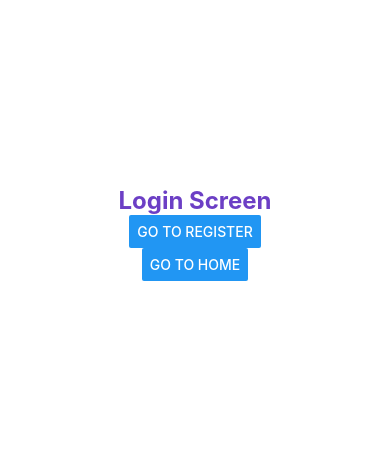
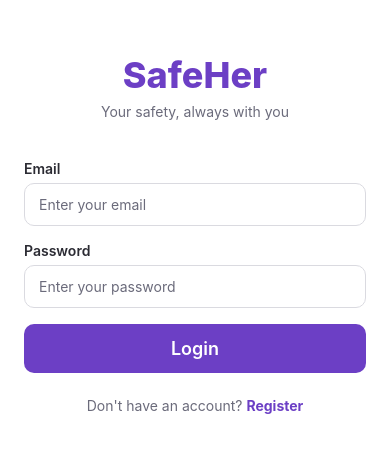
Before and after one commit to aastha888/SafeHer, a React Native app in the folder frontend/: screen /Login in a window 390 px wide. Shown: the part 189-642 px from the top of the page. Built offline with nearby package versions, Linux system fonts and the light colour scheme.

Commit message:
feat: create login screen with form validation

```diff
--- a/frontend/screens/LoginScreen.js
+++ b/frontend/screens/LoginScreen.js
@@ -1,18 +1,120 @@
-import React from 'react';
-import { View, Text, Button, StyleSheet } from 'react-native';
+import React, { useState } from 'react';
+import {
+  View,
+  Text,
+  StyleSheet,
+  TouchableOpacity,
+  KeyboardAvoidingView,
+  ScrollView,
+  Platform,
+} from 'react-native';
+
+import InputField from '../components/InputField';
+import Button from '../components/Button';
 import colors from '../constants/colors';
 import typography from '../constants/typography';
+import { validateEmail, validatePassword } from '../utils/validation';
 
 export default function LoginScreen({ navigation }) {
+  const [email, setEmail] = useState('');
+  const [password, setPassword] = useState('');
+  const [errors, setErrors] = useState({ email: '', password: '' });
+  const [formError, setFormError] = useState('');
+  const [loading, setLoading] = useState(false);
+
+  const handleEmailChange = (text) => {
+    setEmail(text);
+    setFormError('');
+    if (errors.email) setErrors({ ...errors, email: validateEmail(text) });
+  };
+
+  const handlePasswordChange = (text) => {
+    setPassword(text);
+    setFormError('');
+    if (errors.password) setErrors({ ...errors, password: validatePassword(text) });
+  };
+
+  const handleLogin = async () => {
+    const emailError = validateEmail(email);
+    const passwordError = validatePassword(password);
+    setErrors({ email: emailError, password: passwordError });
+    setFormError('');
+
+    if (emailError || passwordError) return;
+
+    setLoading(true);
+    // TODO (Task B1.6): replace this fake delay with the real API call
+    setTimeout(() => {
+      setLoading(false);
+      setFormError('Login API not connected yet');
+    }, 1500);
+  };
+
   return (
-    <View style={styles.container}>
-      <Text style={[typography.heading, { color: colors.primary }]}>Login Screen</Text>
-      <Button title="Go to Register" onPress={() => navigation.navigate('Register')} />
-      <Button title="Go to Home" onPress={() => navigation.navigate('Home')} />
-    </View>
+    <KeyboardAvoidingView
+      style={styles.flex}
+      behavior={Platform.OS === 'ios' ? 'padding' : undefined}
+    >
+      <ScrollView
+        contentContainerStyle={styles.container}
+        keyboardShouldPersistTaps="handled"
+      >
+        <View style={styles.header}>
+          <Text style={styles.logo}>SafeHer</Text>
+          <Text style={styles.tagline}>Your safety, always with you</Text>
+        </View>
+
+        <InputField
+          label="Email"
+          placeholder="Enter your email"
+          value={email}
+          onChangeText={handleEmailChange}
+          keyboardType="email-address"
+          error={errors.email}
+        />
+
+        <InputField
+          label="Password"
+          placeholder="Enter your password"
+          value={password}
+          onChangeText={handlePasswordChange}
+          secureTextEntry
+          error={errors.password}
+        />
+
+        {formError ? <Text style={styles.formError}>{formError}</Text> : null}
+
+        <Button title="Login" onPress={handleLogin} loading={loading} />
+
+        <View style={styles.footer}>
+          <Text style={styles.footerText}>Don't have an account? </Text>
+          <TouchableOpacity onPress={() => navigation.navigate('Register')}>
+            <Text style={styles.link}>Register</Text>
+          </TouchableOpacity>
+        </View>
+      </ScrollView>
+    </KeyboardAvoidingView>
   );
 }
 
 const styles = StyleSheet.create({
-  container: { flex: 1, alignItems: 'center', justifyContent: 'center', backgroundColor: colors.background },
+  flex: { flex: 1, backgroundColor: colors.background },
+  container: {
+    flexGrow: 1,
+    justifyContent: 'center',
+    alignItems: 'center',
+    padding: 24,
+  },
+  header: { alignItems: 'center', marginBottom: 40 },
+  logo: { fontSize: 36, fontWeight: '800', color: colors.primary },
+  tagline: { ...typography.body, color: colors.textLight, marginTop: 6 },
+  formError: {
+    ...typography.body,
+    color: colors.error,
+    marginBottom: 12,
+    textAlign: 'center',
+  },
+  footer: { flexDirection: 'row', marginTop: 24 },
+  footerText: { ...typography.body, color: colors.textLight },
+  link: { ...typography.body, color: colors.primary, fontWeight: '700' },
 });
--- /dev/null
+++ b/frontend/utils/validation.js
@@ -0,0 +1,12 @@
+export const validateEmail = (email) => {
+  if (!email.trim()) return 'Email is required';
+  const emailRegex = /^[^\s@]+@[^\s@]+\.[^\s@]+$/;
+  if (!emailRegex.test(email.trim())) return 'Enter a valid email address';
+  return '';
+};
+
+export const validatePassword = (password) => {
+  if (!password) return 'Password is required';
+  if (password.length < 8) return 'Password must be at least 8 characters';
+  return '';
+};
```
